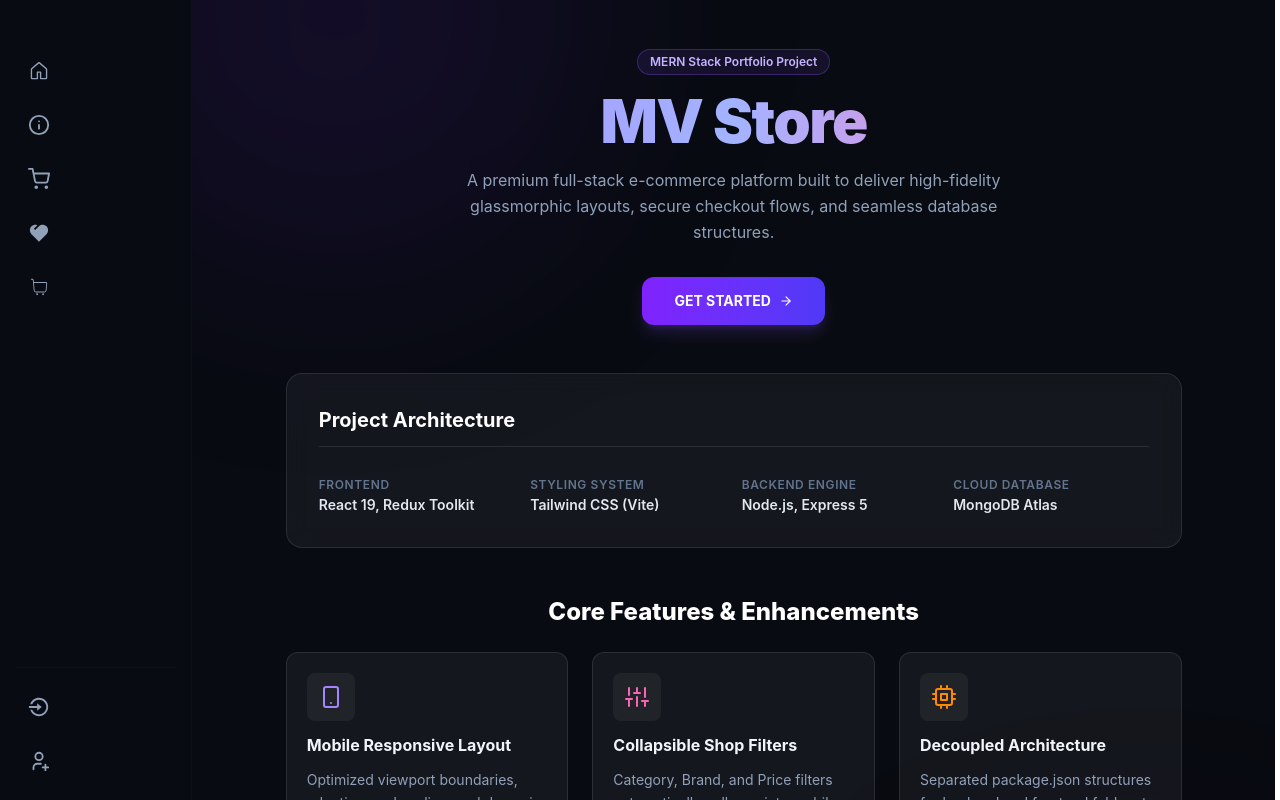
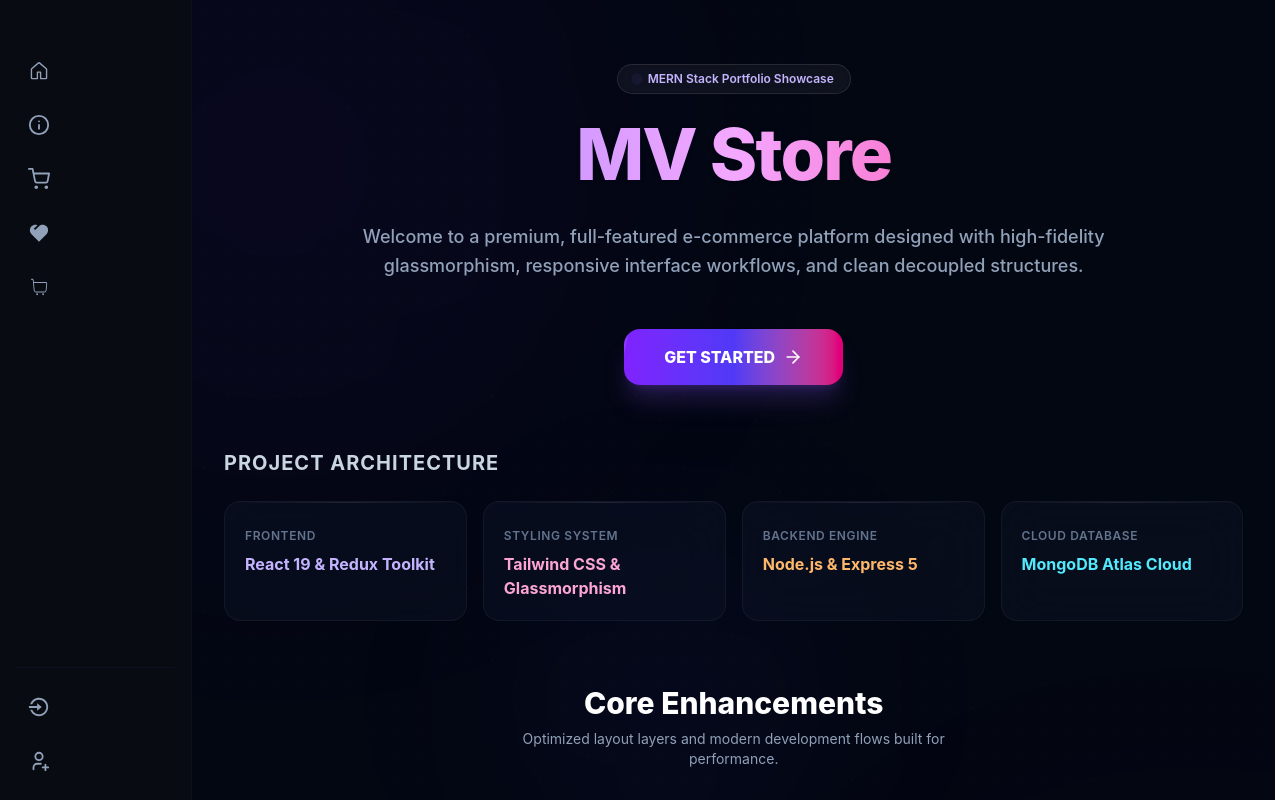
Before and after one commit to Vardhan-vendi/E-commerce-MERN, a React (Vite) app in the folder frontend/: page / in a window 1280 px wide. Built offline with nearby package versions, Linux system fonts and the light colour scheme.

Commit message:
added intro page

```diff
--- a/frontend/src/index.css
+++ b/frontend/src/index.css
@@ -78,7 +78,7 @@ body,
   }
 }
 
-.group-hover\:animate-shine:hover {
+.group:hover .group-hover\:animate-shine {
   animation: shine 0.8s ease-in-out;
 }
 /* Spring slide-up animation for the Pop-up Modal */
--- a/frontend/src/pages/Intro.jsx
+++ b/frontend/src/pages/Intro.jsx
@@ -15,125 +15,159 @@ const Intro = () => {
 
   const features = [
     {
-      icon: <FiSmartphone className="text-violet-400 w-6 h-6" />,
+      icon: <FiSmartphone className="text-violet-400 w-6 h-6 group-hover:scale-110 transition-transform duration-300" />,
+      color: "from-violet-500/20 to-purple-500/5 border-violet-500/20",
+      glow: "group-hover:shadow-[0_0_25px_-5px_rgba(139,92,246,0.4)]",
       title: "Mobile Responsive Layout",
       description: "Optimized viewport boundaries, adaptive card scaling, and dynamic stacking carousel for seamless browsing across all screens."
     },
     {
-      icon: <FiSliders className="text-pink-400 w-6 h-6" />,
+      icon: <FiSliders className="text-pink-400 w-6 h-6 group-hover:scale-110 transition-transform duration-300" />,
+      color: "from-pink-500/20 to-rose-500/5 border-pink-500/20",
+      glow: "group-hover:shadow-[0_0_25px_-5px_rgba(236,72,153,0.4)]",
       title: "Collapsible Shop Filters",
       description: "Category, Brand, and Price filters automatically collapse into mobile dropdown accordions, preserving screen space."
     },
     {
-      icon: <FiCpu className="text-orange-400 w-6 h-6" />,
+      icon: <FiCpu className="text-orange-400 w-6 h-6 group-hover:scale-110 transition-transform duration-300" />,
+      color: "from-orange-500/20 to-amber-500/5 border-orange-500/20",
+      glow: "group-hover:shadow-[0_0_25px_-5px_rgba(249,115,22,0.4)]",
       title: "Decoupled Architecture",
       description: "Separated package.json structures for backend and frontend folders to ensure a modular, clean repository codebase."
     },
     {
-      icon: <FiShield className="text-cyan-400 w-6 h-6" />,
+      icon: <FiShield className="text-cyan-400 w-6 h-6 group-hover:scale-110 transition-transform duration-300" />,
+      color: "from-cyan-500/20 to-blue-500/5 border-cyan-500/20",
+      glow: "group-hover:shadow-[0_0_25px_-5px_rgba(6,182,212,0.4)]",
       title: "Role-Based Security",
       description: "Protected routing and secure JWT cookie-based user authentication separating customer and administrative features."
     },
     {
-      icon: <FiDatabase className="text-emerald-400 w-6 h-6" />,
+      icon: <FiDatabase className="text-emerald-400 w-6 h-6 group-hover:scale-110 transition-transform duration-300" />,
+      color: "from-emerald-500/20 to-teal-500/5 border-emerald-500/20",
+      glow: "group-hover:shadow-[0_0_25px_-5px_rgba(16,185,129,0.4)]",
       title: "High Performance ODM",
       description: "Custom Mongoose String ID mappings designed to match and fetch from cloud collections seamlessly."
     },
     {
-      icon: <FiCheckCircle className="text-amber-400 w-6 h-6" />,
+      icon: <FiCheckCircle className="text-amber-400 w-6 h-6 group-hover:scale-110 transition-transform duration-300" />,
+      color: "from-amber-500/20 to-yellow-500/5 border-amber-500/20",
+      glow: "group-hover:shadow-[0_0_25px_-5px_rgba(245,158,11,0.4)]",
       title: "Full Admin Dashboard",
       description: "Comprehensive product CRUD, order history status tracking, user lists, and category controls."
     }
   ];
 
+  const techStack = [
+    { label: "Frontend", value: "React 19 & Redux Toolkit", accent: "border-violet-500/30 text-violet-300" },
+    { label: "Styling System", value: "Tailwind CSS & Glassmorphism", accent: "border-pink-500/30 text-pink-300" },
+    { label: "Backend Engine", value: "Node.js & Express 5", accent: "border-orange-500/30 text-orange-300" },
+    { label: "Cloud Database", value: "MongoDB Atlas Cloud", accent: "border-cyan-500/30 text-cyan-300" }
+  ];
+
   return (
-    <div className="min-h-screen bg-[#080b11] text-white flex flex-col items-center justify-center py-12 px-4 sm:px-6 lg:px-8 relative overflow-hidden">
-      {/* Decorative gradient background glows */}
-      <div className="absolute top-[-20%] left-[-10%] w-[500px] h-[500px] rounded-full bg-violet-600/10 blur-[120px] pointer-events-none" />
-      <div className="absolute bottom-[-20%] right-[-10%] w-[500px] h-[500px] rounded-full bg-pink-600/10 blur-[120px] pointer-events-none" />
+    <div className="min-h-screen bg-[#030712] text-white flex flex-col items-center justify-center py-16 px-4 sm:px-6 lg:px-8 relative overflow-hidden">
+      {/* Premium background grid texture */}
+      <div className="absolute inset-0 bg-[radial-gradient(#ffffff03_1px,transparent_1px)] [background-size:24px_24px] pointer-events-none" />
 
-      <div className="max-w-4xl w-full space-y-12 relative z-10">
+      {/* Layered vibrant neon background glows */}
+      <div className="absolute top-[-10%] left-[-20%] w-[600px] h-[600px] rounded-full bg-violet-600/10 blur-[150px] pointer-events-none animate-pulse" style={{ animationDuration: '8s' }} />
+      <div className="absolute bottom-[-10%] right-[-20%] w-[600px] h-[600px] rounded-full bg-pink-600/10 blur-[150px] pointer-events-none animate-pulse" style={{ animationDuration: '10s' }} />
+      <div className="absolute top-[40%] left-[30%] w-[300px] h-[300px] rounded-full bg-indigo-600/5 blur-[100px] pointer-events-none" />
+
+      <div className="max-w-5xl w-full space-y-16 relative z-10">
 
         {/* Header Hero Section */}
-        <div className="text-center space-y-4">
-          <div className="inline-flex items-center gap-2 px-3 py-1 rounded-full bg-violet-500/10 border border-violet-500/30 text-xs font-semibold text-violet-300">
-            <span>MERN Stack Portfolio Project</span>
+        <div className="text-center space-y-6 max-w-3xl mx-auto">
+          <div className="inline-flex items-center gap-2 px-4 py-1.5 rounded-full bg-white/5 border border-white/10 text-xs font-semibold text-violet-300 shadow-inner backdrop-blur-md">
+            <span className="w-1.5 h-1.5 rounded-full bg-violet-500 animate-ping" />
+            <span>MERN Stack Portfolio Showcase</span>
           </div>
-          <h1 className="text-4xl sm:text-6xl font-black tracking-tight text-transparent bg-clip-text bg-gradient-to-r from-violet-400 via-indigo-300 to-pink-400">
+
+          <h1 className="text-5xl sm:text-7xl font-extrabold tracking-tight text-transparent bg-clip-text bg-gradient-to-r from-violet-400 via-fuchsia-300 to-pink-500 drop-shadow-sm leading-none pb-2">
             MV Store
           </h1>
-          <p className="text-slate-400 max-w-xl mx-auto text-sm sm:text-base leading-relaxed">
-            A premium full-stack e-commerce platform built to deliver high-fidelity glassmorphic layouts, secure checkout flows, and seamless database structures.
+
+          <p className="text-slate-400 text-sm sm:text-base lg:text-lg leading-relaxed font-medium">
+            Welcome to a premium, full-featured e-commerce platform designed with high-fidelity glassmorphism, responsive interface workflows, and clean decoupled structures.
           </p>
 
-          <div className="pt-4 flex justify-center">
+          <div className="pt-6 flex justify-center">
             {userInfo ? (
               <Link
                 to="/store"
-                className="group inline-flex items-center gap-2 bg-gradient-to-r from-violet-600 to-indigo-600 hover:from-violet-500 hover:to-indigo-500 text-white font-bold px-8 py-3.5 rounded-xl shadow-lg shadow-violet-500/20 transition-all duration-300 transform hover:-translate-y-0.5 active:translate-y-0 text-sm"
+                className="group relative inline-flex items-center gap-2 bg-gradient-to-r from-violet-600 via-indigo-600 to-pink-600 hover:from-violet-500 hover:to-pink-500 text-white font-extrabold px-10 py-4 rounded-2xl shadow-xl shadow-violet-500/20 transition-all duration-300 hover:scale-105 active:scale-95 text-base overflow-hidden"
               >
+                {/* Shining sweep effect on hover */}
+                <div className="absolute inset-0 w-1/2 h-full bg-white/10 transform -skew-x-12 -translate-x-full group-hover:animate-shine pointer-events-none" />
                 ENTER STORE
-                <FiArrowRight className="group-hover:translate-x-1 transition-transform" />
+                <FiArrowRight className="group-hover:translate-x-1.5 transition-transform duration-300 w-5 h-5" />
               </Link>
             ) : (
               <Link
                 to="/login"
-                className="group inline-flex items-center gap-2 bg-gradient-to-r from-violet-600 to-indigo-600 hover:from-violet-500 hover:to-indigo-500 text-white font-bold px-8 py-3.5 rounded-xl shadow-lg shadow-violet-500/20 transition-all duration-300 transform hover:-translate-y-0.5 active:translate-y-0 text-sm"
+                className="group relative inline-flex items-center gap-2 bg-gradient-to-r from-violet-600 via-indigo-600 to-pink-600 hover:from-violet-500 hover:to-pink-500 text-white font-extrabold px-10 py-4 rounded-2xl shadow-xl shadow-violet-500/20 transition-all duration-300 hover:scale-105 active:scale-95 text-base overflow-hidden"
               >
+                {/* Shining sweep effect on hover */}
+                <div className="absolute inset-0 w-1/2 h-full bg-white/10 transform -skew-x-12 -translate-x-full group-hover:animate-shine pointer-events-none" />
                 GET STARTED
-                <FiArrowRight className="group-hover:translate-x-1 transition-transform" />
+                <FiArrowRight className="group-hover:translate-x-1.5 transition-transform duration-300 w-5 h-5" />
               </Link>
             )}
           </div>
         </div>
 
-        {/* Project Details Grid */}
-        <div className="bg-white/5 border border-white/10 rounded-2xl p-6 sm:p-8 backdrop-blur-md space-y-6">
-          <h2 className="text-lg sm:text-xl font-bold text-white border-b border-white/10 pb-3">
+        {/* Project Details Grid (Redesigned with Premium Cards) */}
+        <div className="space-y-6">
+          <h2 className="text-lg sm:text-xl font-bold text-slate-300 tracking-wider uppercase text-center sm:text-left">
             Project Architecture
           </h2>
-
-          <div className="grid grid-cols-2 sm:grid-cols-4 gap-4 text-center sm:text-left">
-            <div className="space-y-1">
-              <span className="text-xs text-slate-500 uppercase tracking-wider font-semibold">Frontend</span>
-              <p className="text-sm font-semibold text-slate-200">React 19, Redux Toolkit</p>
+          <div className="grid grid-cols-1 sm:grid-cols-2 lg:grid-cols-4 gap-4">
+            {techStack.map((tech, idx) => (
+              <div
+                key={idx}
+                className="bg-slate-900/40 border border-white/5 rounded-2xl p-5 backdrop-blur-xl relative overflow-hidden group hover:border-white/10 hover:bg-slate-900/60 transition-all duration-300"
+              >
+                <div className="absolute inset-x-0 top-0 h-px bg-gradient-to-r from-transparent via-white/10 to-transparent" />
+                <span className="text-xs text-slate-500 uppercase tracking-wider font-semibold">
+                  {tech.label}
+                </span>
+                <p className={`text-sm sm:text-base font-bold mt-1.5 ${tech.accent}`}>
+                  {tech.value}
+                </p>
               </div>
-            <div className="space-y-1">
-              <span className="text-xs text-slate-500 uppercase tracking-wider font-semibold">Styling System</span>
-              <p className="text-sm font-semibold text-slate-200">Tailwind CSS (Vite)</p>
-            </div>
-            <div className="space-y-1">
-              <span className="text-xs text-slate-500 uppercase tracking-wider font-semibold">Backend Engine</span>
-              <p className="text-sm font-semibold text-slate-200">Node.js, Express 5</p>
-            </div>
-            <div className="space-y-1">
-              <span className="text-xs text-slate-500 uppercase tracking-wider font-semibold">Cloud Database</span>
-              <p className="text-sm font-semibold text-slate-200">MongoDB Atlas</p>
-            </div>
+            ))}
           </div>
         </div>
 
-        {/* Key Features Section */}
-        <div className="space-y-6">
-          <h2 className="text-xl sm:text-2xl font-extrabold text-center text-white">
-            Core Features & Enhancements
+        {/* Key Features Section (Redesigned with Hover Shadows & Border Effects) */}
+        <div className="space-y-8">
+          <div className="text-center space-y-2">
+            <h2 className="text-2xl sm:text-3xl font-extrabold text-white">
+              Core Enhancements
             </h2>
+            <p className="text-xs sm:text-sm text-slate-400 max-w-md mx-auto">
+              Optimized layout layers and modern development flows built for performance.
+            </p>
+          </div>
 
           <div className="grid grid-cols-1 sm:grid-cols-2 lg:grid-cols-3 gap-6">
             {features.map((feature, idx) => (
               <div
                 key={idx}
-                className="bg-white/5 border border-white/10 rounded-xl p-5 hover:border-violet-500/30 transition-all duration-300 flex flex-col space-y-3 group"
+                className={`bg-slate-950/40 border border-white/5 rounded-2xl p-6 backdrop-blur-xl hover:bg-slate-900/30 hover:border-white/10 transition-all duration-300 flex flex-col space-y-4 group hover:-translate-y-1.5 ${feature.glow}`}
               >
-                <div className="p-3 bg-white/5 rounded-lg w-fit group-hover:scale-110 transition-transform duration-300">
+                <div className={`p-3 bg-gradient-to-br ${feature.color} border rounded-xl w-fit transition-all duration-300`}>
                   {feature.icon}
                 </div>
-                <h3 className="text-base font-bold text-slate-100">
+                <div className="space-y-1.5">
+                  <h3 className="text-base sm:text-lg font-bold text-slate-100 group-hover:text-white transition-colors">
                     {feature.title}
                   </h3>
-                <p className="text-xs sm:text-sm text-slate-400 leading-relaxed flex-grow">
+                  <p className="text-xs sm:text-sm text-slate-400 group-hover:text-slate-300 transition-colors leading-relaxed flex-grow">
                     {feature.description}
                   </p>
+                </div>
               </div>
             ))}
           </div>
```
Lines whose indentation alone changed are shown as unchanged.
